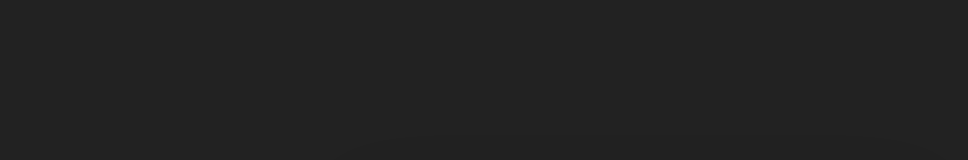
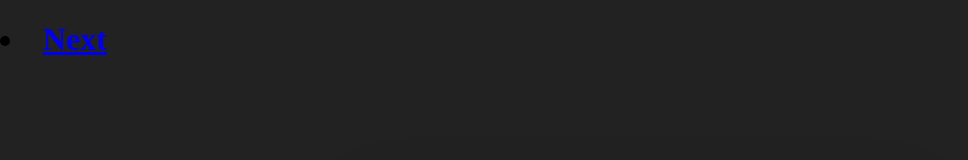
Before and after one commit to saumyalahera/game4change.github.io, a plain HTML site: page index.html in a window 1280 px wide. Shown: the top 160 px of the page, without its empty margins (0-968 px from the left). Drawn offline with Linux system fonts and the light colour scheme.

Commit message:
Update index.html

```diff
--- a/index.html
+++ b/index.html
@@ -4,6 +4,7 @@
 <head>
   <meta charset="UTF-8">
   <title>water effect</title>
+    <h1><li><a href="phone.html">Next</a></li></h1>
   <meta name="viewport" content="width=device-width, initial-scale=1.0, maximum-scale=1.0, user-scalable=no">
 <meta name="HandheldFriendly" content="true">
 
```
